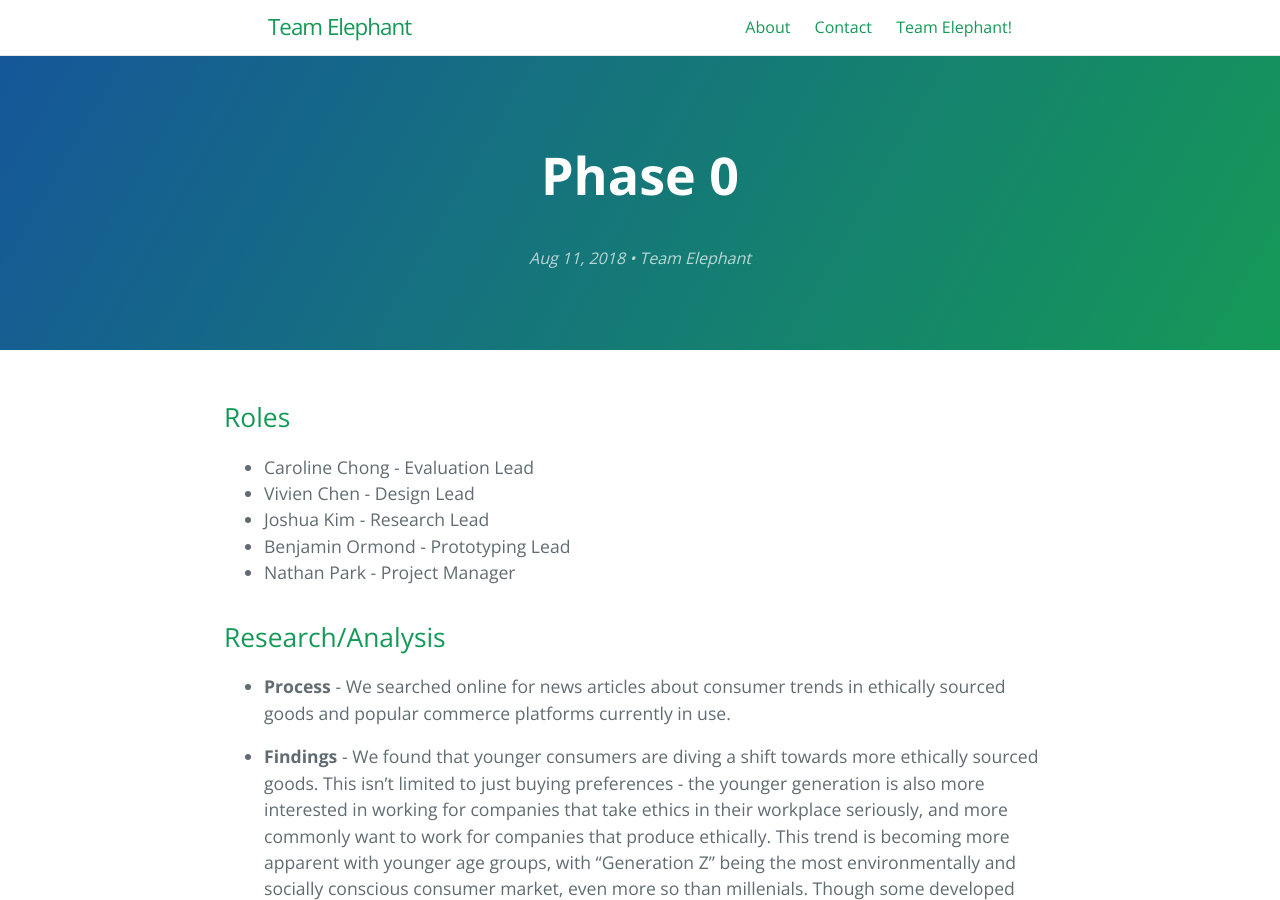
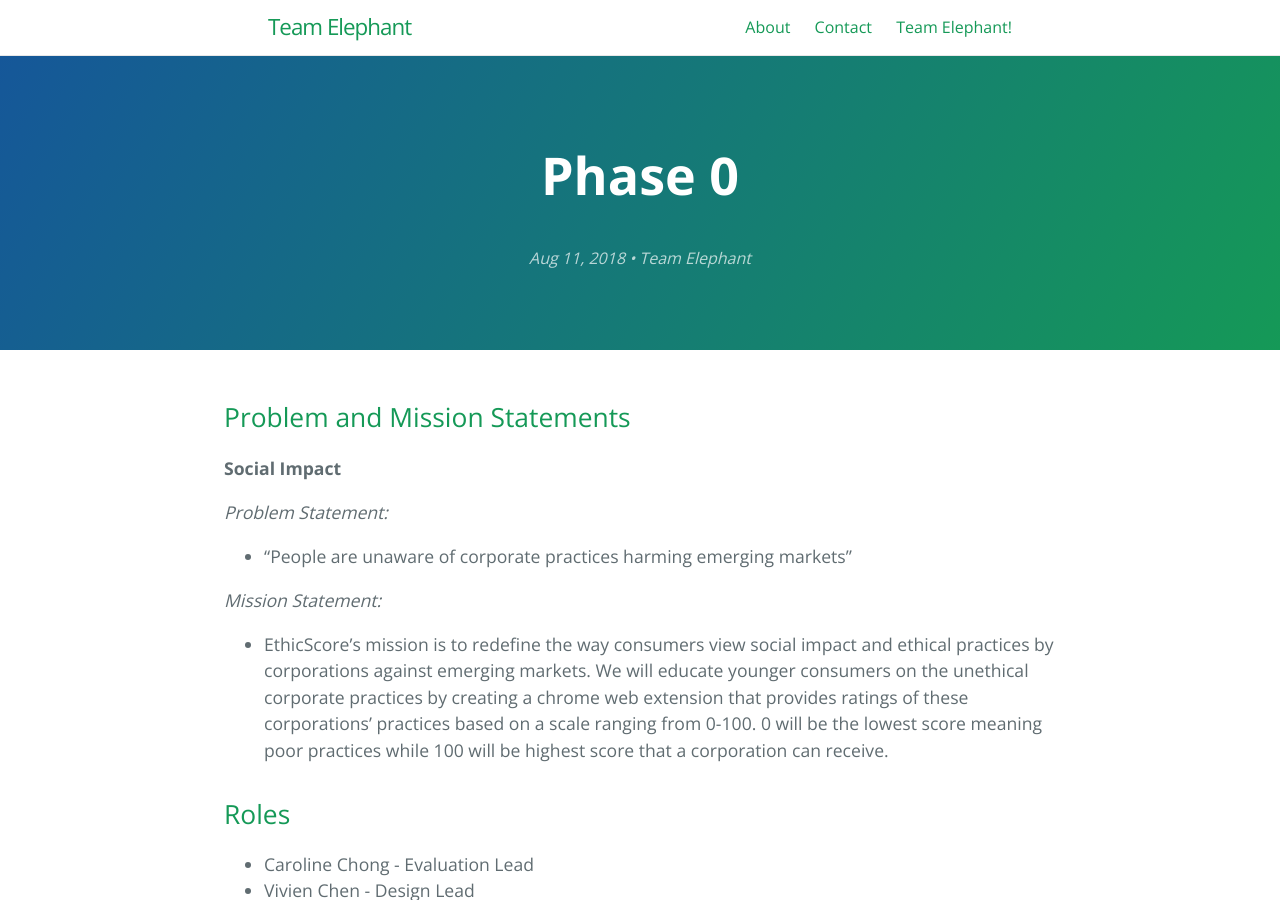
Before and after one commit to joshua-kim/team-elephant, a Jekyll site: the page built from _posts/2018-08-11-phase-0.md, in a window 1280 px wide and 900 px high. Built offline with Jekyll 4.4.1, drawn with Linux system fonts in a browser that asks for light colours.

Commit message:
updated problem and mission statements

```diff
--- a/_posts/2018-08-11-phase-0.md
+++ b/_posts/2018-08-11-phase-0.md
@@ -1,6 +1,15 @@
 ---
 layout: post
 ---
+
+## Problem and Mission Statements
+**Social Impact**
+
+*Problem Statement:*
+* "People are unaware of corporate practices harming emerging markets"
+
+*Mission Statement:*
+* EthicScore’s mission is to redefine the way consumers view social impact and ethical practices by corporations against emerging markets. We will educate younger consumers on the unethical corporate practices by creating a chrome web extension that provides ratings of these corporations’ practices based on a scale ranging from 0-100. 0 will be the lowest score meaning poor practices while 100 will be highest score that a corporation can receive.
 
 ## Roles
 * Caroline Chong - Evaluation Lead
@@ -41,6 +50,7 @@ The figure on the left is when our team brainstormed designs on a whiteboard. Th
 ## Evaluation
 * **Process** - To evaluate our prototype, we received feedback from UVA students. Below is the blurb we recited (to give an idea of what our project does) before asking the questions in the chart.
 
+
 |**Name**|**What is the objective of this product?**|**Do you think it is easily accessible from your web browsers?**|**What do you like about this? What do you not like?**|**On a scale of 1-10, was the display understandable?**|
 |---|---|---|---|---|
 |Erwin|Score is correlated with ethical goodness|No, bad design, you’ll eventually forget its there (hypeness will be gone)|Want it to pop up instead of us clicking on it|7|
@@ -52,4 +62,5 @@ The figure on the left is when our team brainstormed designs on a whiteboard. Th
 |Marina|To provide a score based on the ethics of the website|Yes|Likes how simple it is, value is clear and shows up immediately, doesn’t like scrolling of articles|8|
 |Thrishna|Provide ethical analysis|Yes|Small articles but title is huge|7|
 
+
 * **Findings** - We learned that the design is mostly effective. Some people were stumped by how the extension would work because the mockup done in InVision wasn’t 100% clear. The majority thought that EthicScore would be easily accessible through a web browser. Most said that the large score in the top half of the pop up was clear and easy to read but that there were some wasted white space that could have been utilized to make the bottom half (the articles) less crowded. Overall, when asked on a scale 1-10 (with 10 being the easiest to understand) how understandable this design is, all 9 students gave a score of 7 or above.
```
